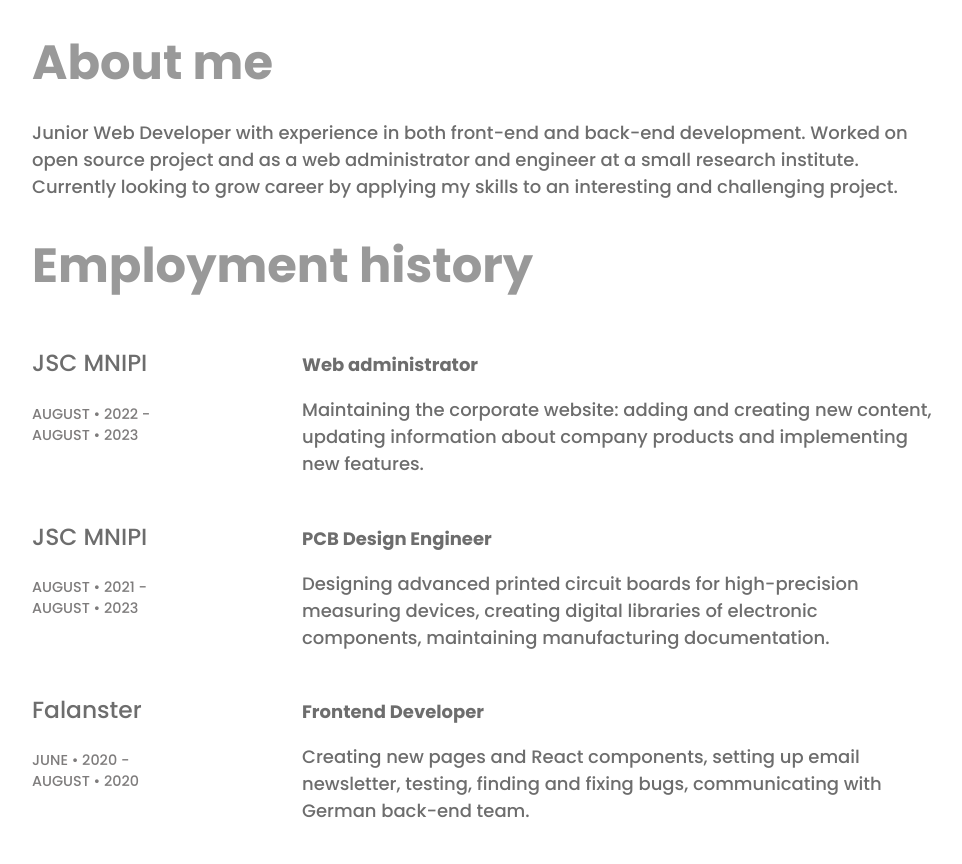
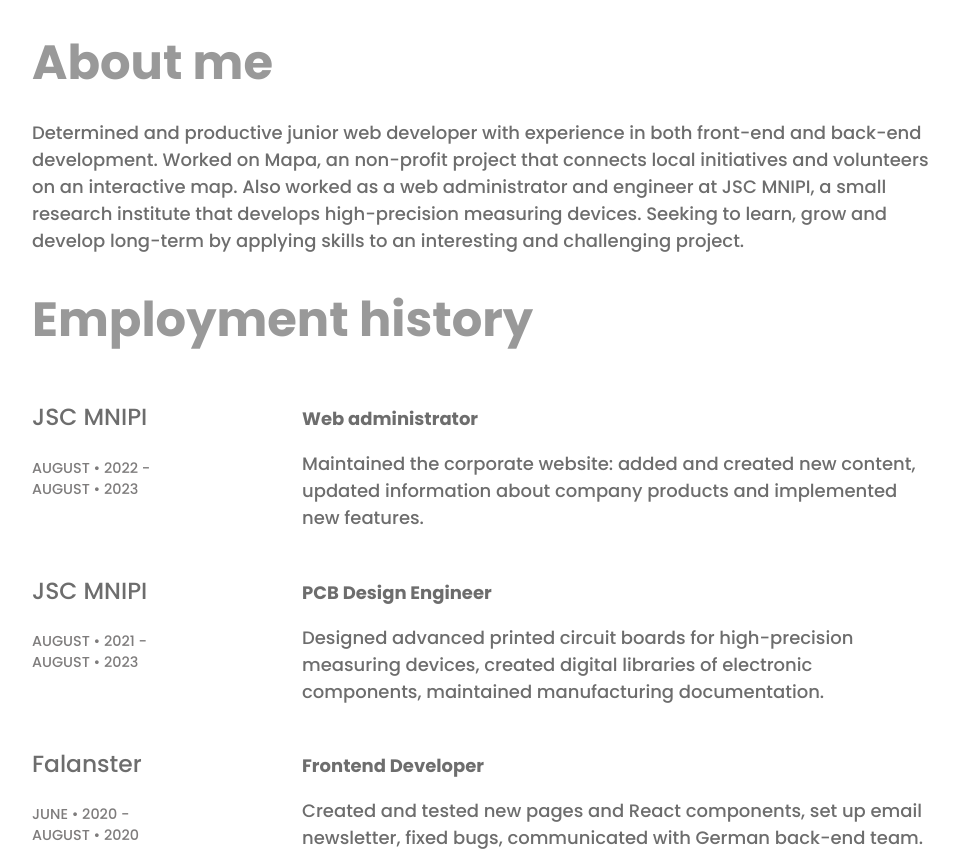
Before and after one commit to ArtyomKr/rsschool-cv, a plain HTML site: page index.html in a window 1280 px wide. Shown: the part 1022-1886 px from the top of the page, without its empty margins (158-1120 px from the left). Drawn offline with Linux system fonts and the light colour scheme.

Commit message:
refactor: rewrite job descriptions and `about me` section

```diff
--- a/index.html
+++ b/index.html
@@ -55,9 +55,10 @@
         </section>
         <section class="section" id="about">
             <h2 class="section__title">About me</h2>
-            <p> Junior Web Developer with experience in both front-end and back-end development.
-                Worked on open source project and as a web administrator and engineer at a small research institute.
-                Currently looking to grow career by applying my skills to an interesting and challenging project.
+            <p> Determined and productive junior web developer with experience in both front-end and back-end development.
+                Worked on Mapa, an non-profit project that connects local initiatives and volunteers on an interactive map.
+                Also worked as a web administrator and engineer at JSC MNIPI, a small research institute that develops high-precision measuring devices.
+                Seeking to learn, grow and develop long-term by applying skills to an interesting and challenging project.
             </p>
         </section>
         <section class="section" id="employment history">
@@ -70,7 +71,7 @@
                     </div>
                     <div class="job__details">
                         <p class="job__title">Web administrator</p>
-                        <p class="job__description">Maintaining the corporate website: adding and creating new content, updating information about company products and implementing new features.</p>
+                        <p class="job__description">Maintained the corporate website: added and created new content, updated information about company products and implemented new features.</p>
                     </div>
                 </li>
                 <li class="job">
@@ -80,7 +81,7 @@
                     </div>
                     <div class="job__details">
                         <p class="job__title">PCB Design Engineer</p>
-                        <p class="job__description">Designing advanced printed circuit boards for high-precision measuring devices, creating digital libraries of electronic components, maintaining manufacturing documentation.</p>
+                        <p class="job__description">Designed advanced printed circuit boards for high-precision measuring devices, created digital libraries of electronic components, maintained manufacturing documentation.</p>
                     </div>
                 </li>
                 <li class="job">
@@ -90,7 +91,7 @@
                     </div>
                     <div class="job__details">
                         <p class="job__title">Frontend Developer</p>
-                        <p class="job__description">Creating new pages and React components, setting up email newsletter, testing, finding and fixing bugs, communicating with German back-end team.</p>
+                        <p class="job__description">Created and tested new pages and React components, set up email newsletter, fixed bugs, communicated with German back-end team.</p>
                     </div>
                 </li>
             </ul>
@@ -162,7 +163,7 @@
                 </a>
                 <div class="project__description">
                     <h3 class="project__title">Mapa project</h3>
-                    <p>Mapa is an open-source interactive map for local initiatives and volunteers. It is based on React + Redux, and uses OpenStreetMaps API to fetch map data. Users can add customizable pins on a map or search for an already existing entries. </p>
+                    <p>Mapa is an open-source interactive map for local initiatives and volunteers. It is based on React + Redux, and uses OpenStreetMaps API to fetch map data. Users can add customizable pins on a map or search for existing entries. </p>
                 </div>
                 <div class="skills">
                     <span class="skill">React</span>
@@ -172,11 +173,11 @@
             </article>
             <article class="project">
                 <a class="project__preview-link" href="https://pma-olesiklesha.netlify.app/" target="_blank">
-                    <img class="project__preview" src="src/img/creamapp.png"  alt="hospital-app screen">
+                    <img class="project__preview" src="src/img/creamapp.png"  alt="creamapp screen">
                 </a>
                 <div class="project__description">
                     <h3 class="project__title">Cream app</h3>
-                    <p> A React-based kanban board with Redux for state management. Supports both Russian ang English localisations. Columns and tasks are moved with drag-and-drop with optimistic updates. I also wrote backend for this app using Node, Express and PostgreSQL.</p>
+                    <p> A React-based kanban board with Redux for state management. Supports both Russian ang English localisations. Columns and tasks are moved with drag-and-drop with optimistic updates. I also wrote back-end for this app using Node, Express and PostgreSQL.</p>
                 </div>
                 <div class="skills">
                     <span class="skill">React</span>
```
